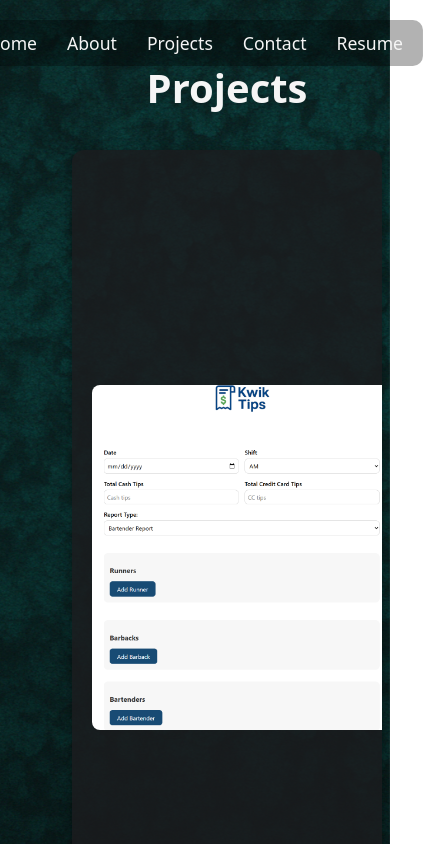
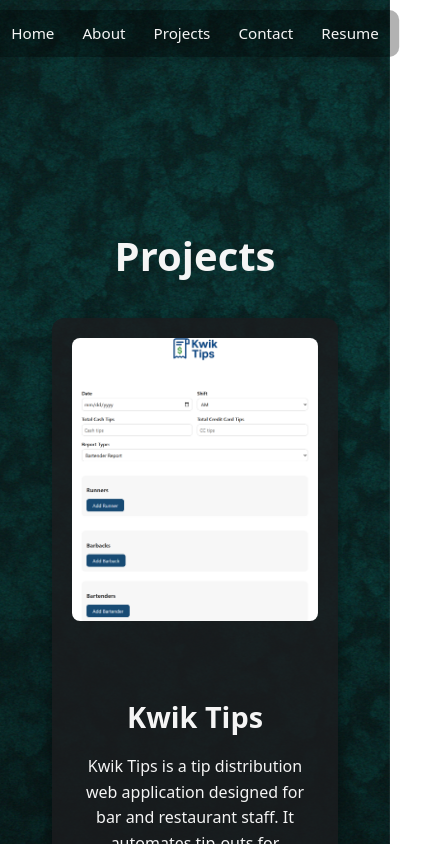
Before and after one commit to tzorbino/portfolio, a Vue app: page /projects in a window 390 px wide. Shown: the whole page, 423 px wide, since content can reach past the window. Built offline with nearby package versions, Linux system fonts and the light colour scheme.

Commit message:
updated iphone view

```diff
--- a/src/App.vue
+++ b/src/App.vue
@@ -43,16 +43,23 @@
 }
 
 .navbar {
-  position: absolute;
+  position: fixed;
   top: 20px;
   left: 50%;
   transform: translateX(-50%);
   display: flex;
-  gap: 30px;
+  flex-direction: row;
+  flex-wrap: nowrap; /* 🚫 Do not wrap */
+  align-items: center;
+  justify-content: center;
+  gap: 20px;
   background-color: rgba(0, 0, 0, 0.3);
   padding: 10px 20px;
   border-radius: 10px;
   z-index: 10;
+  overflow-x: auto; /* ✅ Scroll if needed on small screens */
+  -webkit-overflow-scrolling: touch;
+  max-width: 100vw; /* prevent overflow */
 }
 
 .nav-link {
@@ -60,6 +67,8 @@
   text-decoration: none;
   font-weight: 500;
   font-size: 1.1rem;
+  white-space: nowrap; /* 👈 Keeps each link on one line */
+  padding: 4px 8px;
   transition: color 0.3s ease;
 }
 
@@ -75,4 +84,25 @@
   flex-direction: column;
 }
 
+@media (max-width: 768px) {
+  .navbar {
+    gap: 10px;
+    padding: 8px 12px;
+    top: 10px;
+  }
+
+  .navbar {
+    gap: 12px;
+    padding: 8px 12px;
+  }
+
+  .nav-link {
+    font-size: 0.95rem;
+  }
+
+  .page-content {
+    padding-top: 140px; /* Extra space to account for stacked navbar */
+  }
+}
+
 </style>
--- a/src/views/About.vue
+++ b/src/views/About.vue
@@ -37,8 +37,8 @@
   <style scoped>
   .about-container {
   max-width: 800px;
-    margin: 80px auto;
-    padding: 120px 20px 20px;
+  margin: 0 auto;
+  padding: 140px 20px 20px; /* ⬅️ bumped from 120px to 140px */
   color: #f0f0f0;
   background-color: rgba(0, 0, 0, 0.4);
   border-radius: 12px;
@@ -80,4 +80,27 @@
     font-size: 0.95rem;
     font-weight: 500;
   }
+
+  @media (max-width: 768px) {
+    .about-container {
+    padding: 160px 16px 20px; /* ⬅️ bumped from 140px to 160px */
+    font-size: 1rem;
+  }
+
+  h1 {
+    font-size: 1.8rem;
+  }
+
+  .skills-title {
+    font-size: 1.4rem;
+  }
+
+  .badge {
+    font-size: 0.85rem;
+    padding: 5px 12px;
+  }
+}
+
+
+
   </style>
--- a/src/views/Contact.vue
+++ b/src/views/Contact.vue
@@ -33,7 +33,7 @@
     color: #f5f5f5;
     max-width: 700px;
     margin: auto;
-    margin-top: 100px;
+    margin-top: 200px;
   }
 
   .title {
@@ -92,4 +92,34 @@
   .contact-form button:hover {
     background-color: #0097a7;
   }
+
+  @media (max-width: 768px) {
+  .contact-container {
+    padding: 20px;
+    margin-top: 140px; /* extra space below navbar on mobile */
+  }
+
+  .title {
+    font-size: 2rem;
+    margin-bottom: 20px;
+  }
+
+  .contact-info {
+    font-size: 1rem;
+    margin-bottom: 30px;
+  }
+
+  .contact-form input,
+  .contact-form textarea {
+    font-size: 0.95rem;
+    padding: 10px;
+  }
+
+  .contact-form button {
+    font-size: 0.95rem;
+    padding: 10px;
+  }
+}
+
+
   </style>
--- a/src/views/Intro.vue
+++ b/src/views/Intro.vue
@@ -51,4 +51,37 @@
     color: #aaa;
     font-style: italic;
   }
+
+  @media (max-width: 768px) {
+  .intro-container {
+    flex-direction: column;
+    justify-content: center;
+    text-align: center;
+    padding: 20px;
+    margin-top: 60px; /* slightly reduced for mobile */
+  }
+
+  .text-section {
+    max-width: 100%;
+  }
+
+  .headshot {
+    width: 240px;
+    height: 240px;
+    margin-top: 20px;
+  }
+
+  .greeting {
+    font-size: 1.8rem;
+  }
+
+  .tagline {
+    font-size: 1rem;
+  }
+
+  .subtagline {
+    font-size: 0.95rem;
+  }
+}
+
   </style>
--- a/src/views/Projects.vue
+++ b/src/views/Projects.vue
@@ -23,7 +23,8 @@
 
   <style scoped>
 .projects-page {
-  padding: 120px 40px 40px; /* top padding pushes content under nav */
+  margin-top: 100px;
+  padding: 40px 40px 40px;
   color: #f5f5f5;
 }
 
@@ -76,4 +77,37 @@
 .project-links a:hover {
   text-decoration: underline;
 }
+
+@media (max-width: 768px) {
+  .projects-page {
+    padding-top: 300px; /* a little more on mobile in case nav stacks */
+    padding-left: 20px;
+    padding-right: 20px;
+  }
+
+  .project-card {
+    flex-direction: column;
+    text-align: center;
+    padding: 20px;
+  }
+
+  .project-image {
+    width: 100%;
+    max-width: 300px;
+    margin-bottom: 20px;
+  }
+
+  .project-links {
+    display: flex;
+    flex-direction: column;
+    gap: 10px;
+  }
+
+  .project-links a {
+    margin: 0;
+  }
+}
+
+
+
 </style>
```
Lines whose indentation alone changed are shown as unchanged.
